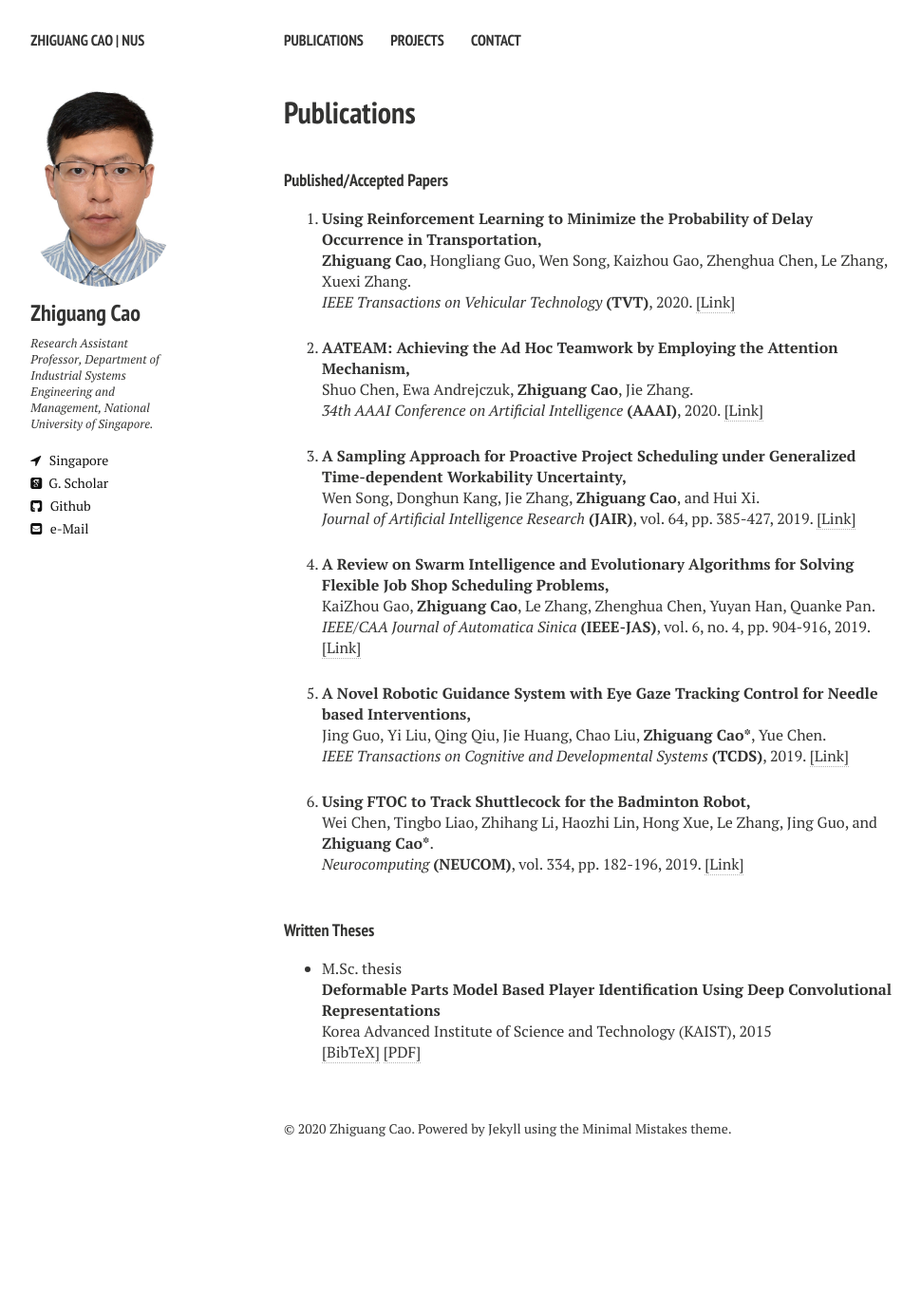
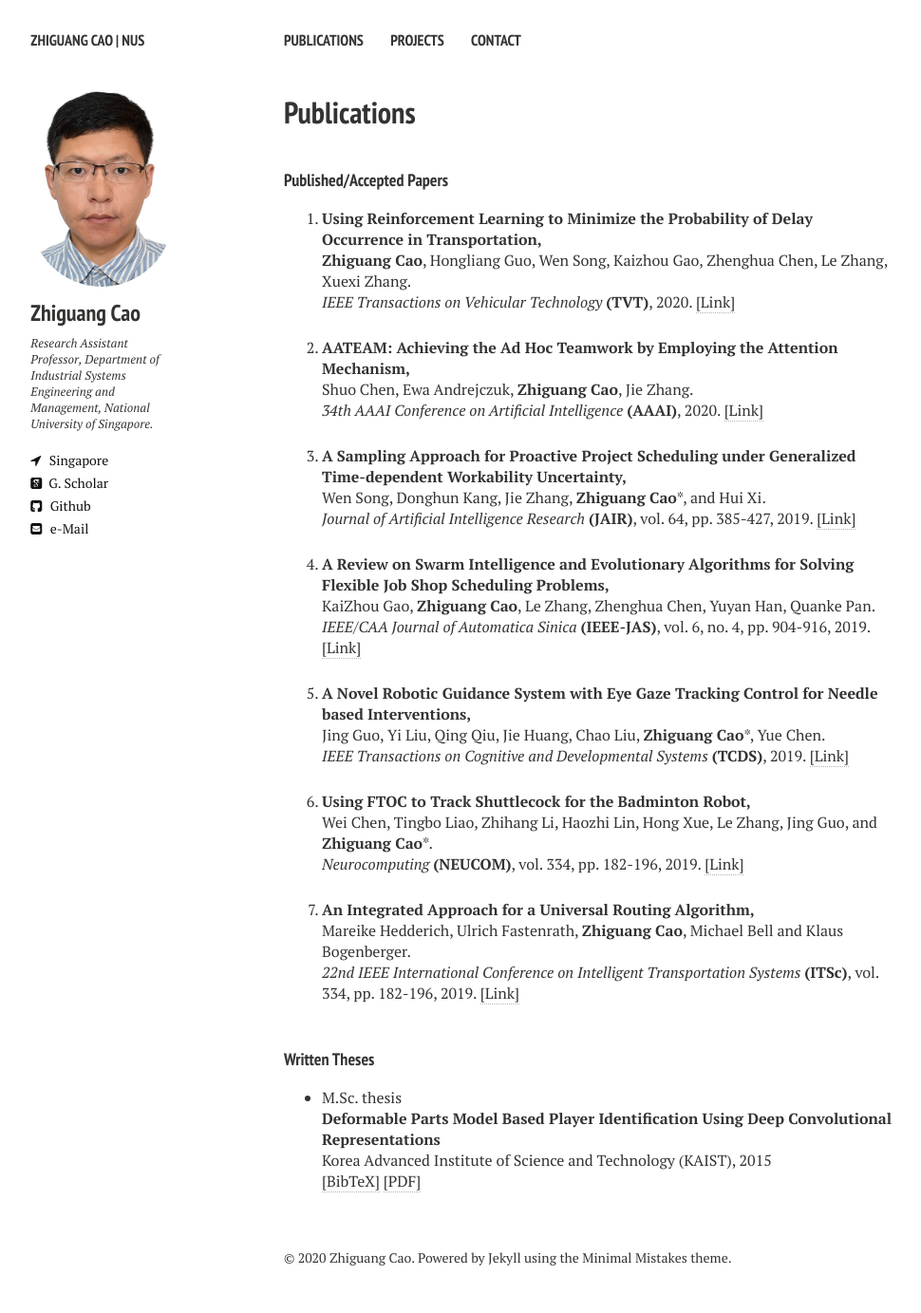
Before and after one commit to zhiguangcaosg/zhiguangcaosg.github.io, a Jekyll site: the page built from publications.md, in a window 1280 px wide. Shown: the whole page at 95% size, without its empty margins (21-991 px from the left). Built offline with Jekyll 4.4.1, drawn with Linux system fonts in a browser that asks for light colours; nearby versions of some CDN libraries; before the commit the page ends 1247 px from its top, so only the background shows below that.

Commit message:
Update publications.html

```diff
--- a/_layouts/publications.html
+++ b/_layouts/publications.html
@@ -106,7 +106,7 @@ div.bibtex pre { font-size: 75%; overflow: auto;  width: 100%; padding: 0em 0em;
 <li>
 <p>
 <b>A Sampling Approach for Proactive Project Scheduling under Generalized Time-dependent Workability Uncertainty,</b>
-<br> Wen Song, Donghun Kang, Jie Zhang, <b>Zhiguang Cao</b>, and Hui Xi.<br>
+<br> Wen Song, Donghun Kang, Jie Zhang, <b>Zhiguang Cao</b>*, and Hui Xi.<br>
 <i>Journal of Artificial Intelligence Research</i> <b>(JAIR)</b>, vol. 64, pp. 385-427, 2019. <a href="https://www.jair.org/index.php/jair/article/view/11369" target="_blank">[Link]</a>
 </p>
 </li>
@@ -124,7 +124,7 @@ div.bibtex pre { font-size: 75%; overflow: auto;  width: 100%; padding: 0em 0em;
 <li>
 <p>
 <b>A Novel Robotic Guidance System with Eye Gaze Tracking Control for Needle based Interventions,</b>
-<br>Jing Guo, Yi Liu, Qing Qiu, Jie Huang, Chao Liu, <b>Zhiguang Cao*</b>, Yue Chen.<br>
+<br>Jing Guo, Yi Liu, Qing Qiu, Jie Huang, Chao Liu, <b>Zhiguang Cao</b>*, Yue Chen.<br>
 <i> IEEE Transactions on Cognitive and Developmental Systems</i> <b>(TCDS)</b>, 2019. <a href="https://ieeexplore.ieee.org/document/8931566" target="_blank">[Link]</a>
 </p>
 </li>
@@ -132,10 +132,23 @@ div.bibtex pre { font-size: 75%; overflow: auto;  width: 100%; padding: 0em 0em;
 <li>
 <p>
 <b>Using FTOC to Track Shuttlecock for the Badminton Robot,</b>
-<br>Wei Chen, Tingbo Liao, Zhihang Li, Haozhi Lin, Hong Xue, Le Zhang, Jing Guo, and <b>Zhiguang Cao*</b>.<br>
+<br>Wei Chen, Tingbo Liao, Zhihang Li, Haozhi Lin, Hong Xue, Le Zhang, Jing Guo, and <b>Zhiguang Cao</b>*.<br>
 <i> Neurocomputing</i> <b>(NEUCOM)</b>, vol. 334, pp. 182-196, 2019. <a href="https://www.sciencedirect.com/science/article/pii/S0925231219300359" target="_blank">[Link]</a>
 </p>
 </li>
+
+
+<li>
+<p>
+<b>An Integrated Approach for a Universal Routing Algorithm,</b>
+<br>Mareike Hedderich, Ulrich Fastenrath, <b>Zhiguang Cao</b>, Michael Bell and Klaus Bogenberger.<br>
+<i> 22nd IEEE International Conference on Intelligent Transportation Systems </i> <b>(ITSc)</b>, vol. 334, pp. 182-196, 2019. <a href="https://ieeexplore.ieee.org/document/8917123" target="_blank">[Link]</a>
+</p>
+</li>
+
+
+
+
 
 
 </ol>
```
